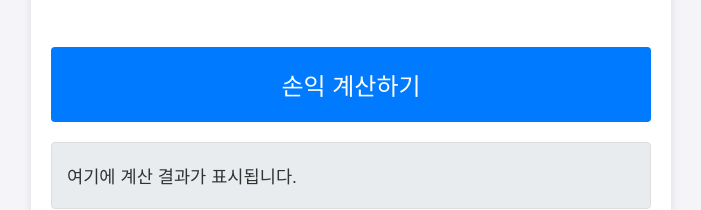
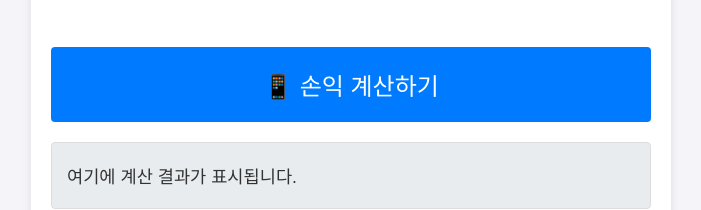
Before and after one commit to Jireh0905/StockCalculator, a plain HTML site: page index.html in a window 1280 px wide. Shown: the part 542-752 px from the top of the page, without its empty margins (289-990 px from the left). Drawn offline with Linux system fonts and the light colour scheme.

Commit message:
계산하기 아이콘 추가

```diff
--- a/index.html
+++ b/index.html
@@ -176,7 +176,7 @@
                 <div class="input-group"><label for="quantityD">수량 (주)</label><input type="text" id="quantityD" placeholder="예: 10" oninput="autoFormat(this)"></div>
             </div>
 
-            <button id="calculate" onclick="calculateProfit('domestic')">손익 계산하기</button>
+            <button id="calculate" onclick="calculateProfit('domestic')">📱 손익 계산하기</button>
         </div>
 
         <div id="global" class="tab-content">
@@ -196,7 +196,7 @@
                 <div class="input-group"><label for="quantityG">수량 (주)</label><input type="text" id="quantityG" placeholder="예: 10" oninput="autoFormat(this)"></div>
             </div>
 
-            <button id="calculate" onclick="calculateProfit('global')">손익 계산하기</button>
+            <button id="calculate" onclick="calculateProfit('global')">📱 손익 계산하기</button>
         </div>
 
         <div id="result" class="result">
```
